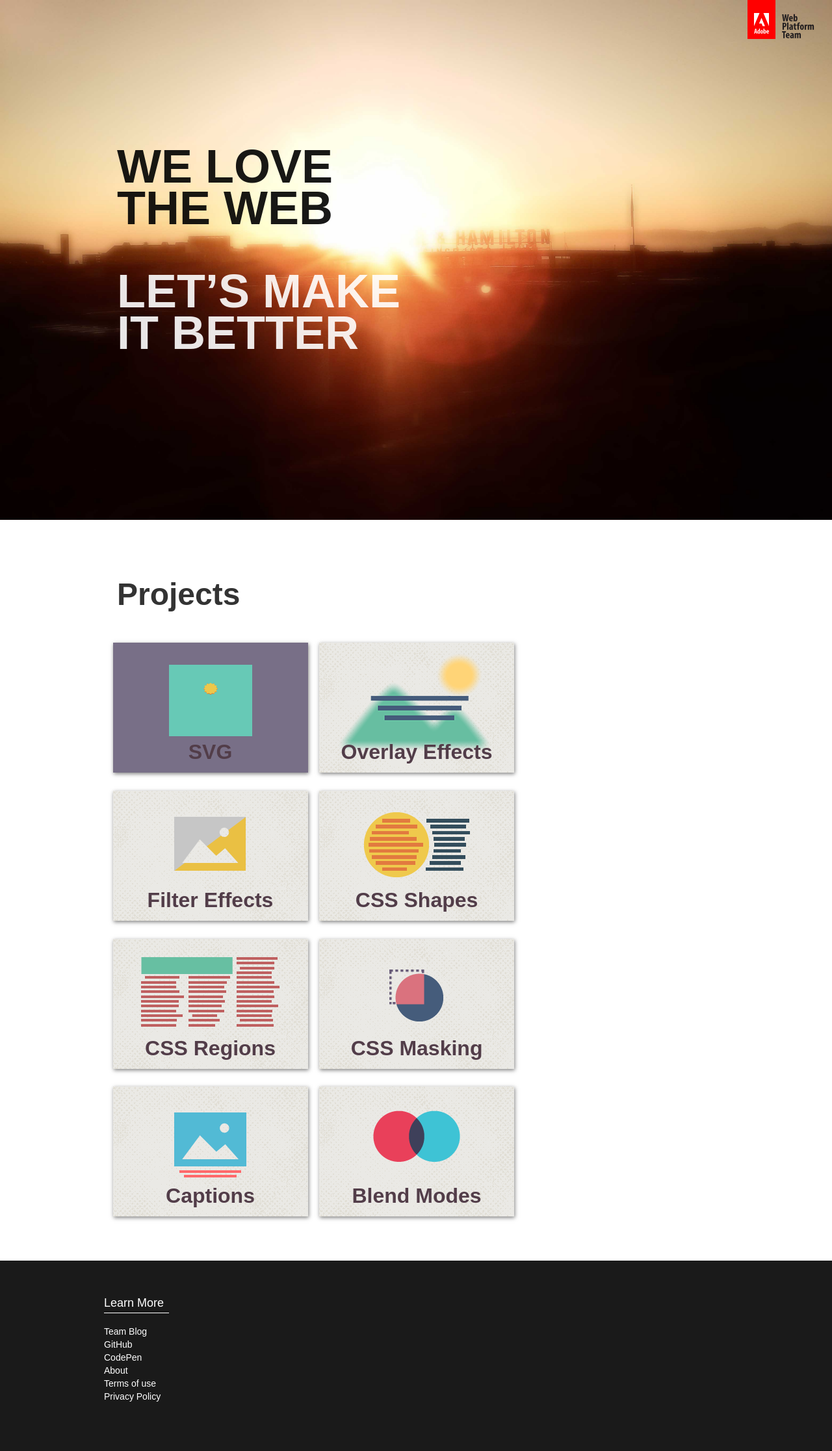
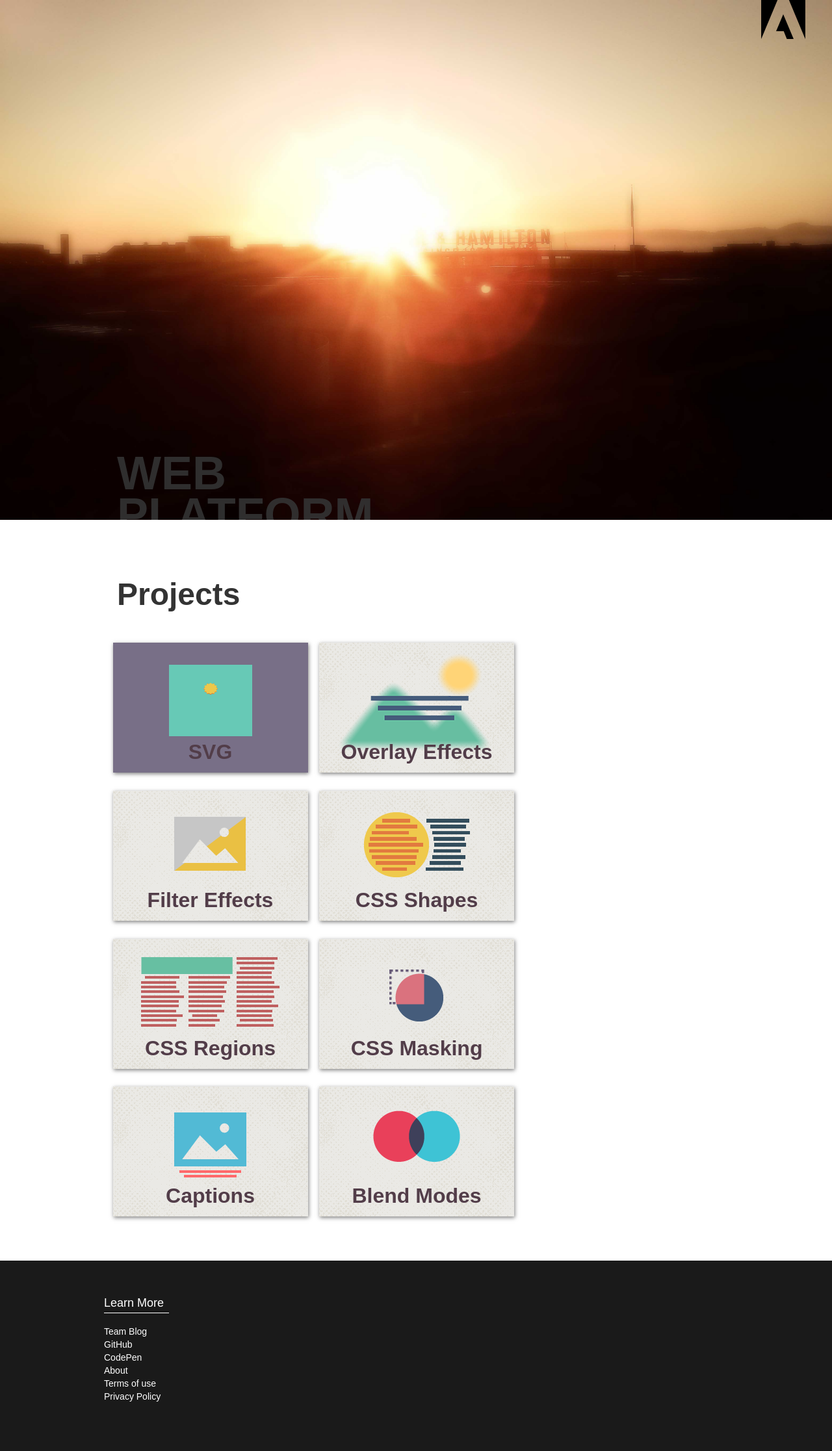
Before and after one commit to adobe-webplatform/adobe-webplatform.github.io, a Jekyll site: the page built from index.html, in a window 1280 px wide. Shown: the whole page at 65% size. Built offline with Jekyll 4.4.1, drawn with Linux system fonts in a browser that asks for light colours.

Commit message:
Updating landing page header

```diff
--- a/_includes/header.html
+++ b/_includes/header.html
@@ -2,9 +2,8 @@
   <div class="header home fixed">
       <div class="hero"></div>
       <div class="wrap pad">
-        <h1 class="top">We love<br/>the web</h1>
-        <h1 class="bottom">Let&#8217;s make<br/>it better</h1>
-        <img class="logo" src="{{ site.baseurl }}/img/adobe_logo-02.svg" alt="Adobe Web Platform Team"/>
+        <img class="logo" src="{{ site.baseurl }}/img/adobe-a.svg" alt="Adobe Logo"/>
+        <h1>Web<br/>Platform<br/>Team</h1>
       </div>
   </div>
 </header>
```
Also changed, not shown: img/adobe-a.svg (added).
